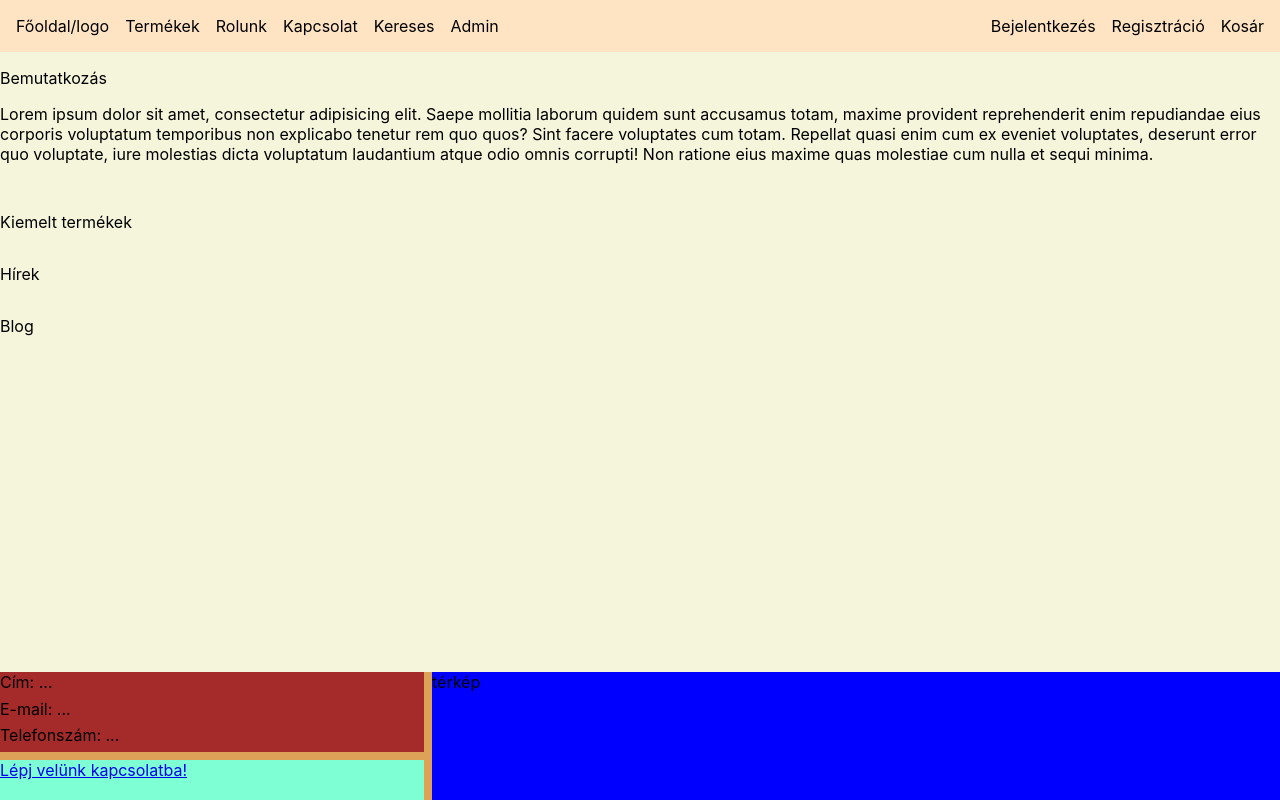
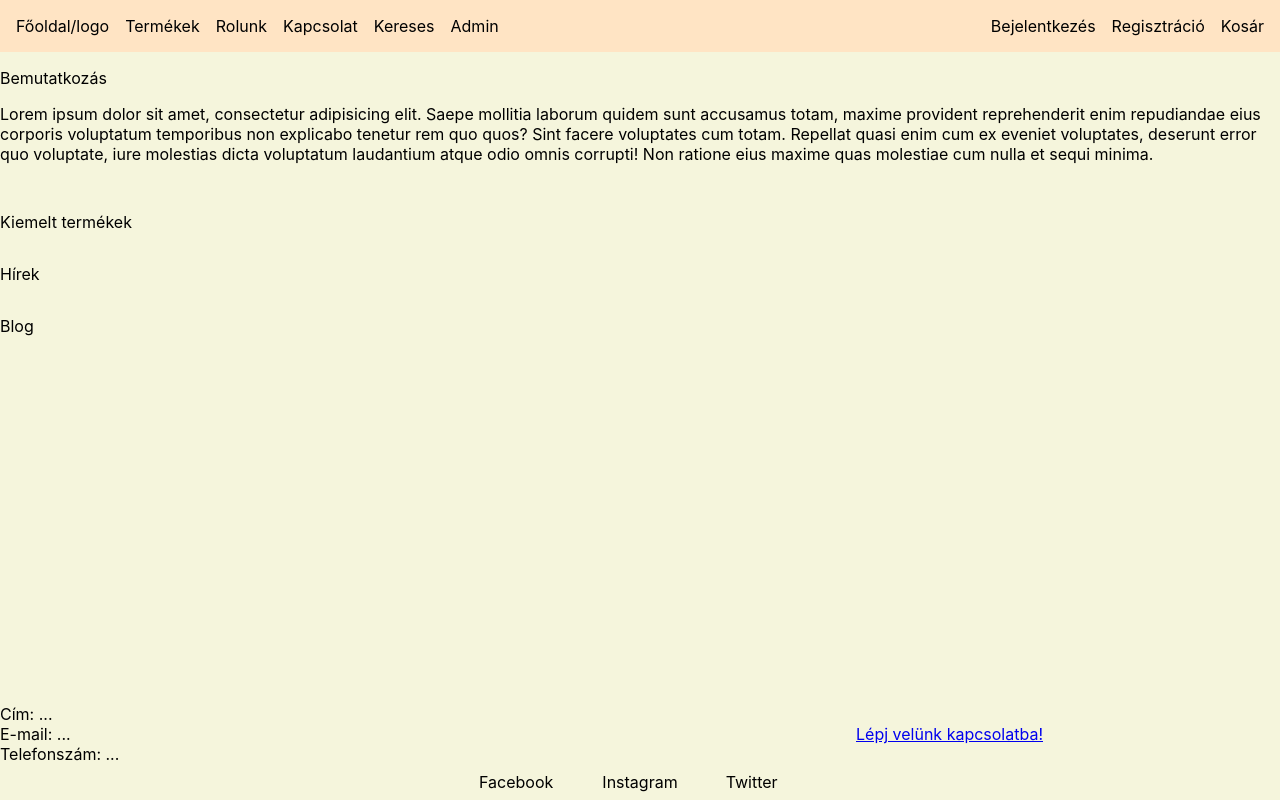
Before and after one commit to MakoveiMiron/csapat-12, a React (Create React App) app in the folder projekt/projekt12/: page / in a window 1280 px wide. Built offline with nearby package versions, Linux system fonts and the light colour scheme.

Commit message:
Footer css módosítás

```diff
--- a/projekt/projekt12/src/components/Footer/Footer.css
+++ b/projekt/projekt12/src/components/Footer/Footer.css
@@ -13,6 +13,8 @@ body{
 }
 
 footer{
+    background-color: var(--clr-dark-dark);
+    color: var(--clr-light-white);
     position: absolute;
     left: 0;
     right: 0;
@@ -20,18 +22,16 @@ footer{
 }
 
 .Footer{
-    background-color: rgb(221, 161, 88);
+
     display: grid;
-    grid-template-columns: 1fr 2fr;
-    grid-template-rows: 2fr 1fr;
+    grid-template-columns: 2fr 1fr;
     grid-template-areas:
-    "info map"
-    "contactme map";
+    "info contactme"
+    "social social"
+    "copyright copyright";
     justify-items: center;
-    height: 5rem;
     gap: 0.5rem;
     width: 100%;
-    height: 8rem;
 }
 
 
@@ -39,19 +39,25 @@ footer{
     display: grid;
     grid-template-rows: repeat(3, 1fr);
     grid-area: info;
-    background-color: brown;
     justify-self: start;
     width: 100%;
 }
 
 .ContactMe{
     grid-area: contactme;
-    background-color: aquamarine;
     width: 100%;
+    align-self: center;
 }
 
-.Map{
-    grid-area: map;
-    background-color: blue;
-    width: 100%;
+.Social{
+    grid-area: social;
+    display: grid;
+    grid-template-columns: repeat(3, 1fr);
+    gap: 3em;
 }
+
+.Copyright{
+    display: grid;
+    content: "\00A9 me";
+    grid-area: copyright;
+}
--- a/projekt/projekt12/src/components/Footer/Footer.js
+++ b/projekt/projekt12/src/components/Footer/Footer.js
@@ -13,9 +13,12 @@ export default function Footer(){
                 <div className="ContactMe">
                     <a href="/#">Lépj velünk kapcsolatba!</a>
                 </div>
-                <div className="Map">
-                    térkép
+                <div className="Social">
+                    <a>Facebook</a>
+                    <a>Instagram</a>
+                    <a>Twitter</a>
                 </div>
+                <div className="Copyright"></div>
             </footer>
         </>
     )
```
